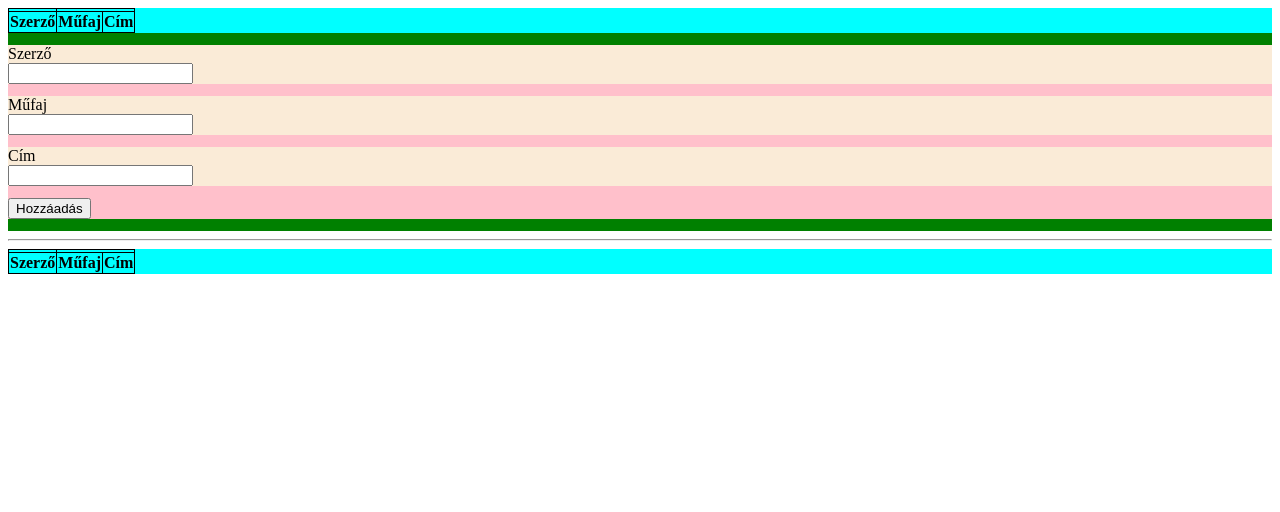
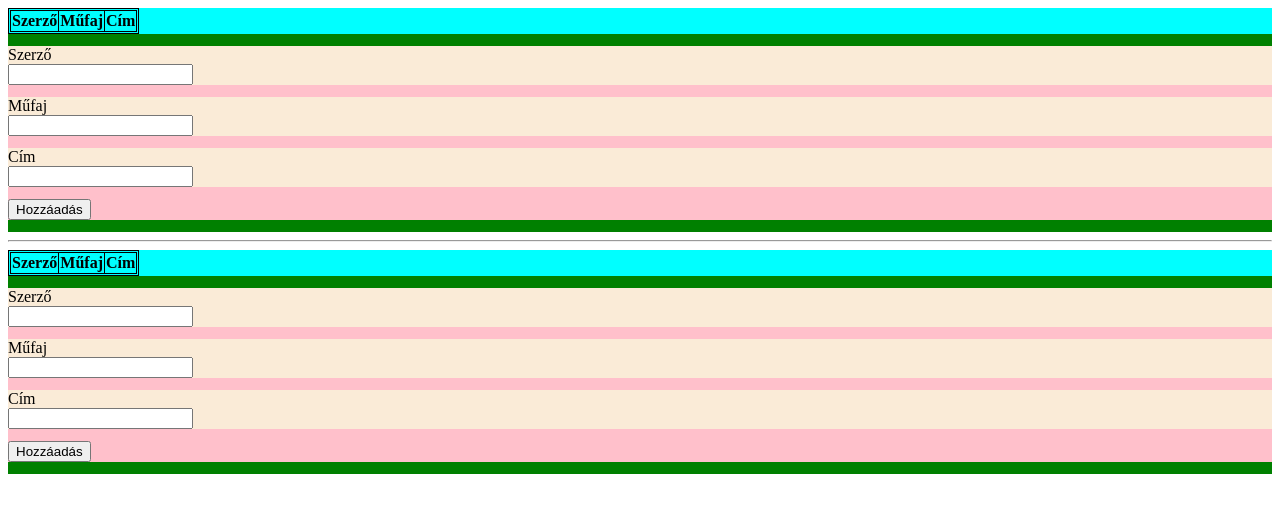
Before and after one commit to tylxzz/alkotasok, a plain HTML site: page index.html in a window 1280 px wide. Drawn offline with Linux system fonts and the light colour scheme.

Commit message:
form letrehozasa oop

```diff
--- a/main.js
+++ b/main.js
@@ -12,7 +12,7 @@ table.appendChild(tableSimple) // Hozzaadja a tableSimple-t a table-hez
 const th = document.createElement('th') // Letrehoz egy th elemet
 tableSimple.appendChild(th) // Hozzaadja a th-t a tableSimple-hez
 const tr = document.createElement('tr') // Letrehoz egy tr elemet
-tableSimple.appendChild(tr) // Hozzaadja a tr-t a tableSimple-hez
+th.appendChild(tr) // Hozzaadja a tr-t a tableSimple-hez
 const thCells = ['Szerző', 'Műfaj', 'Cím'] // Letrehoz egy tombot a th cellak neveivel
 for(const content of thCells) { // Vegigmegy a tombon
     const cell = document.createElement('th') // Letrehoz egy th cellat
@@ -36,7 +36,7 @@ const elements = [{ // Letrehoz egy tombot az input elemek neveivel
 {
     id: 'cim',  // Az id az input elem neve, ami a formban lesz
     label: 'Cím',    // Az input elem neve, ami a tableben lesz
-}] // Letrehoz egy tombot az input elemek neveivel
+}]
 
 for(const element of elements) {
     const field = div('field') // Letrehoz egy field div-et
--- a/oop/area.js
+++ b/oop/area.js
@@ -1,10 +1,19 @@
-class Area{
+class Area{ // Letrehoz egy Area osztalyt
+    /**
+     * @type {HTMLDivElement} div
+     */
     #div
 
+    /**
+     * @returns {HTMLDivElement}
+     */
     get div() { // Ez a getter visszaadja a #div változót
         return this.#div // Visszaadja a #div változót
     }
 
+    /**
+     * @param {className} className
+     */
     constructor(className) {    // Ez a konstruktor létrehoz egy új Area objektumot a megadott className-nel
         let container = document.querySelector('.containeroop') // Keres egy elemet a DOM-ban a className alapján
         if(!container) { // Ha nem találja, akkor létrehoz egy új div elemet
@@ -19,6 +28,10 @@ class Area{
 }
 
 class Table extends Area {  // Letrehoz egy Table osztalyt, ami az Area osztalybol szarmazik
+    /**
+     *
+     * @param {cssClass} cssClass
+     */
     constructor(cssClass) { // Ez a konstruktor létrehoz egy új Table objektumot a megadott cssClass-al
         super(cssClass) // Meghivja az Area osztaly konstruktorat a cssClass-al
         const table = document.createElement('table') // Letrehoz egy table elemet
@@ -26,7 +39,7 @@ class Table extends Area {  // Letrehoz egy Table osztalyt, ami az Area osztalyb
         const th = document.createElement('th') // Letrehoz egy th elemet
         table.appendChild(th) // Hozzaadja a th-t a table-hez
         const tr = document.createElement('tr') // Letrehoz egy tr elemet
-        table.appendChild(tr) // Hozzaadja a tr-t a table-hez
+        th.appendChild(tr) // Hozzaadja a tr-t a table-hez
         const thCells = ['Szerző', 'Műfaj', 'Cím'] // Letrehoz egy tombot a th cellak neveivel
         for(const content of thCells) { // Vegigmegy a tombon
             const thcell =  document.createElement('th') // Letrehoz egy th cellat
@@ -37,3 +50,43 @@ class Table extends Area {  // Letrehoz egy Table osztalyt, ami az Area osztalyb
         table.appendChild(tbody) // Hozzaadja a tbody-t a table-hez
     }
 }
+
+class Form extends Area {
+    /**
+     * @param {cssClass} cssClass
+     */
+    constructor(cssClass) { // Ez a konstruktor létrehoz egy új Form objektumot a megadott cssClass-al
+        super(cssClass) // Meghivja az Area osztaly konstruktorat a cssClass-al
+        const form = document.createElement('form') // Letrehoz egy form elemet
+        this.div.appendChild(form) // Hozzaadja a form-ot a div-hez
+        const elements = [{ // Letrehoz egy tombot az input elemek neveivel
+            id: 'szerzo',   // Az id az input elem neve, ami a formban lesz
+            label: 'Szerző', // Az input elem neve, ami a tableben lesz
+        },
+        {
+            id: 'mu',   // Az id az input elem neve, ami a formban lesz
+            label: 'Műfaj',  // Az input elem neve, ami a tableben lesz
+        },
+        {
+            id: 'cim',  // Az id az input elem neve, ami a formban lesz
+            label: 'Cím',    // Az input elem neve, ami a tableben lesz
+        }]
+
+        for(const element of elements) {  // Vegigmegy a tombon
+            const field = div('field') // Letrehoz egy field div-et
+            form.appendChild(field) // Hozzaadja a field div-et a formhoz
+            const label = document.createElement('label') // Letrehoz egy label elemet
+            label.htmlFor = element.id // Beallitja a label htmlFor-at az input elem id-jara
+            label.textContent = element.label // Beallitja a label tartalmat az input elem nevére
+            field.appendChild(label) // Hozzaadja a label-t a field div-hez
+            const input = document.createElement('input') // Letrehoz egy input elemet
+            input.id = element.id // Beallitja az input elem id-jat
+            field.appendChild(document.createElement('br')) // Hozzaad egy sort a field div-hez
+            field.appendChild(input) // Hozzaadja az input elemet a field div-hez
+        }
+
+        const button = document.createElement('button') // Letrehoz egy button elemet
+        button.textContent = 'Hozzáadás' // Beallitja a button tartalmat
+        form.appendChild(button) // Hozzaadja a button-t a formhoz
+    }
+}
--- a/oop/main.js
+++ b/oop/main.js
@@ -1,4 +1,4 @@
 const separator = document.createElement('hr') // hogy a html-en egyszeruen megtalalhato legyen az elvalaszto oop es sima kozott
 document.body.appendChild(separator)    // Hozzaadja a separator-t a body-hoz
 const tableDiv = new Table('table') // Letrehoz egy table div-et
-const formDiv = new Area('form')   // Letrehoz egy form div-et
+const formDiv = new Form('form')   // Letrehoz egy form div-et
--- a/style.css
+++ b/style.css
@@ -1,4 +1,4 @@
-.container {
+.container, .containeroop {
     background-color: green;
     padding-bottom: 12px;
 }
```
